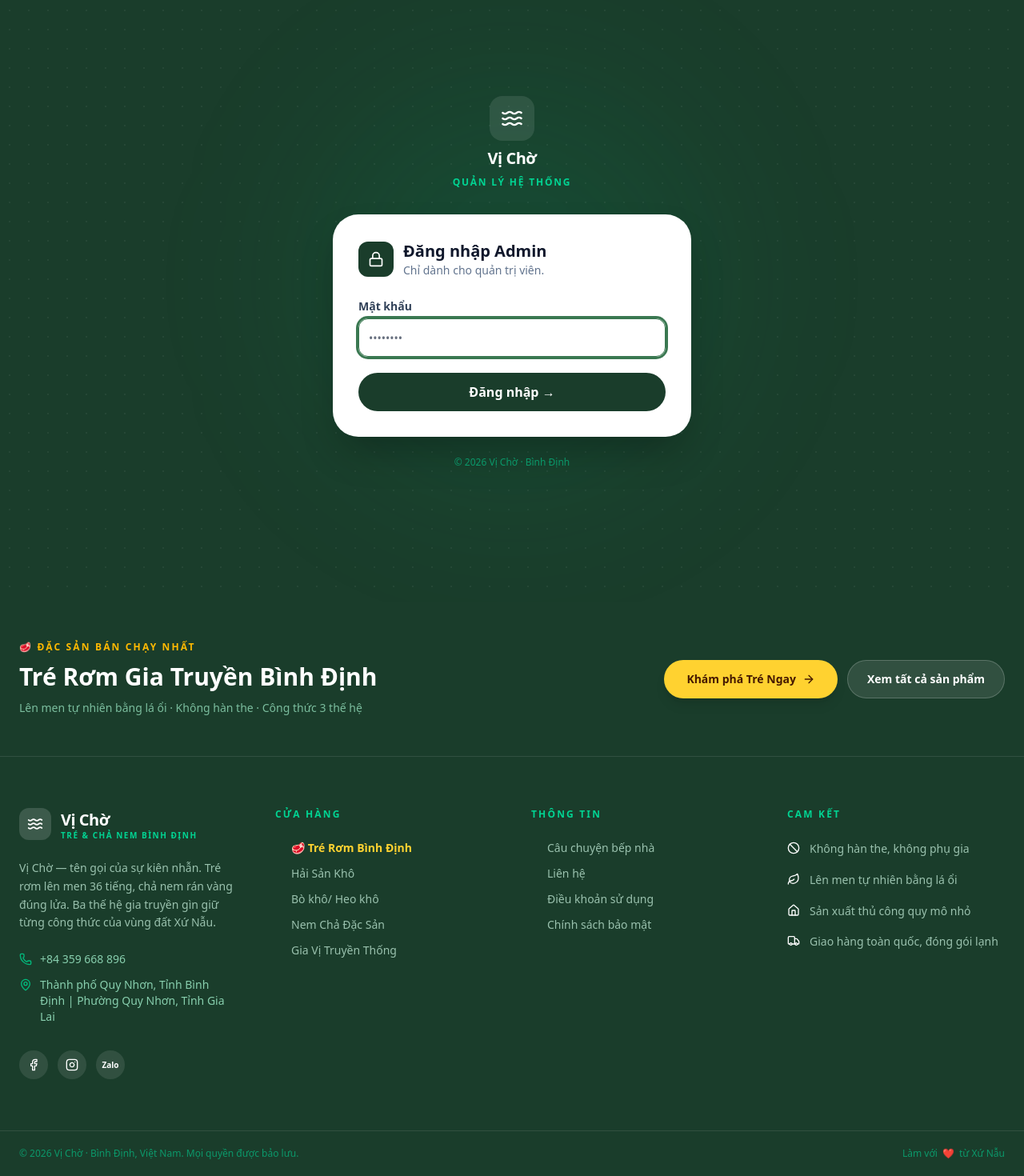
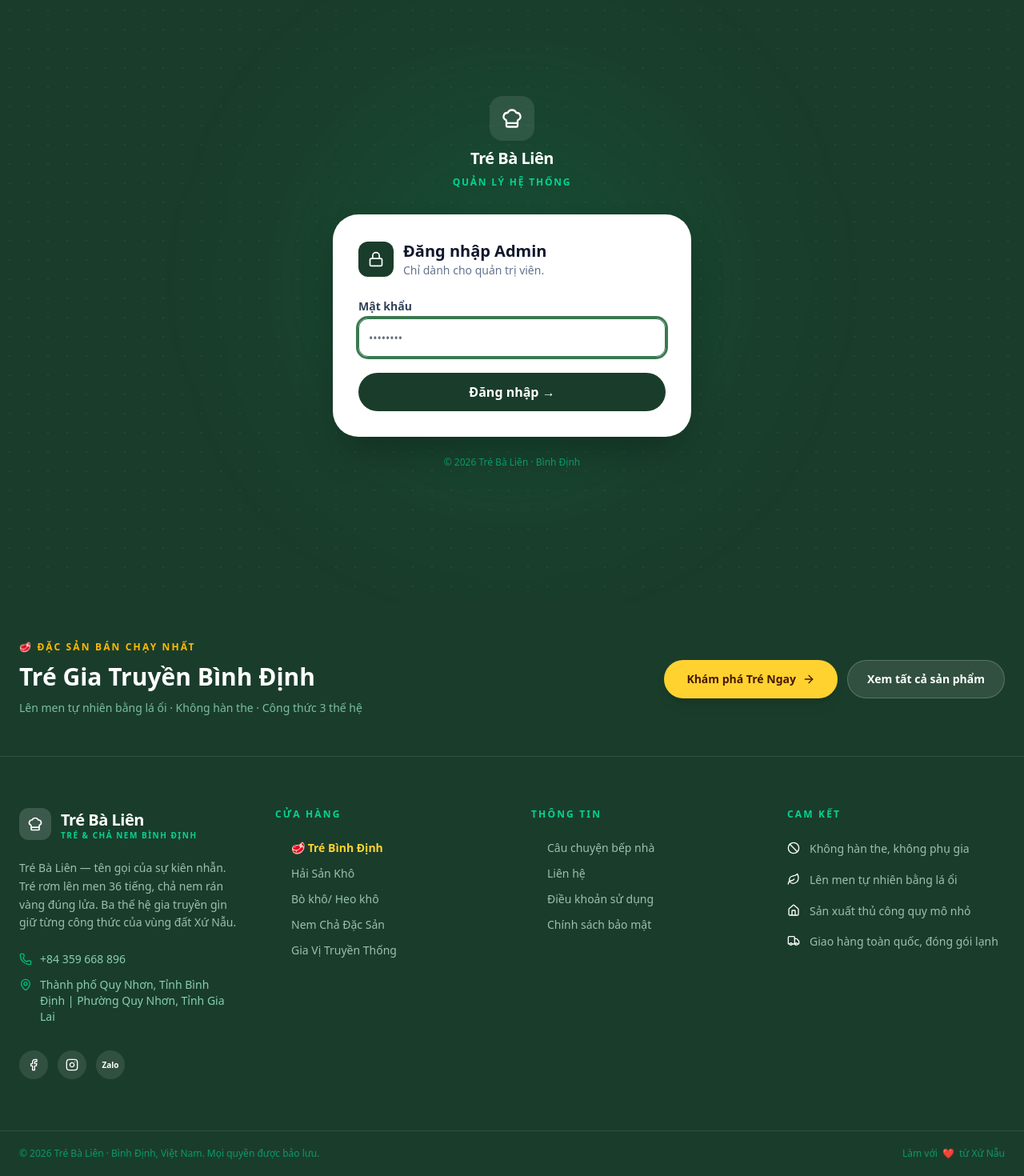
Before and after one commit to Watermelon9731/specialty-food-store, a Next.js app: page /admin/login in a window 1280 px wide. Shown: the part 47-1517 px from the top of the page at 80% size. Built offline with nearby package versions, Linux system fonts and the light colour scheme.

Commit message:
Updated UI/UX

```diff
--- a/src/app/about/page.tsx
+++ b/src/app/about/page.tsx
@@ -2,7 +2,7 @@ import Link from "next/link";
 import { Badge } from "@/components/ui/badge";
 import { Button } from "@/components/ui/button";
 import {
-  Waves,
+  ChefHat,
   Leaf,
   ShieldCheck,
   HeartHandshake,
--- a/src/app/admin/login/page.tsx
+++ b/src/app/admin/login/page.tsx
@@ -2,7 +2,7 @@
 
 import { useState } from "react";
 import { useRouter } from "next/navigation";
-import { Loader2, Lock, Waves } from "lucide-react";
+import { Loader2, Lock, ChefHat } from "lucide-react";
 import { Button } from "@/components/ui/button";
 import { Input } from "@/components/ui/input";
 import { Label } from "@/components/ui/label";
@@ -61,10 +61,10 @@ export default function AdminLoginPage() {
             className="inline-flex flex-col items-center gap-2 group"
           >
             <div className="bg-white/10 group-hover:bg-[#3a7851] p-3.5 rounded-2xl text-white transition-all duration-200">
-              <Waves className="h-7 w-7" />
+              <ChefHat className="h-7 w-7" />
             </div>
             <span className="text-white font-bold text-xl tracking-tight">
-              Vị Chờ
+              Tré Bà Liên
             </span>
             <span className="text-emerald-400 text-xs font-semibold tracking-[0.15em] uppercase">
               Quản lý hệ thống
@@ -131,7 +131,7 @@ export default function AdminLoginPage() {
         </div>
 
         <p className="text-center text-emerald-400/60 text-xs mt-6">
-          © {new Date().getFullYear()} Vị Chờ · Bình Định
+          © {new Date().getFullYear()} Tré Bà Liên · Bình Định
         </p>
       </div>
     </div>
--- a/src/app/categories/page.tsx
+++ b/src/app/categories/page.tsx
@@ -3,7 +3,7 @@ import { getCategoriesService } from "@/server/categories/service";
 import {
   ArrowRight,
   Fish,
-  Waves,
+  ChefHat,
   Beef,
   ChefHat,
   Leaf,
@@ -68,8 +68,8 @@ export default async function CategoriesPage() {
         <div className="absolute inset-0 bg-[radial-gradient(rgba(255,255,255,0.06)_1px,transparent_1px)] bg-size-[24px_24px] pointer-events-none" />
         <div className="container mx-auto max-w-7xl relative z-10">
           <div className="flex items-center gap-2 text-emerald-400 text-xs font-bold uppercase tracking-widest mb-4">
-            <Waves className="w-4 h-4" />
-            Vị Chờ
+            <ChefHat className="w-4 h-4" />
+            Tré Bà Liên
           </div>
           <h1 className="text-4xl md:text-5xl font-bold mb-4 leading-tight">
             Danh mục sản phẩm
--- a/src/app/contact/page.tsx
+++ b/src/app/contact/page.tsx
@@ -7,7 +7,7 @@ import { Input } from "@/components/ui/input";
 import { Label } from "@/components/ui/label";
 import { Textarea } from "@/components/ui/textarea";
 import {
-  Waves,
+  ChefHat,
   Phone,
   Mail,
   MapPin,
@@ -35,7 +35,7 @@ export default function ContactPage() {
         <div className="absolute inset-0 bg-[radial-gradient(rgba(255,255,255,0.05)_1px,transparent_1px)] bg-size-[24px_24px] pointer-events-none" />
         <div className="container mx-auto max-w-7xl relative z-10">
           <div className="flex items-center gap-2 text-emerald-400 text-xs font-bold uppercase tracking-widest mb-4">
-            <Waves className="w-4 h-4" />
+            <ChefHat className="w-4 h-4" />
             Liên hệ
           </div>
           <h1 className="text-4xl md:text-5xl font-bold mb-4">
--- a/src/app/products/page.tsx
+++ b/src/app/products/page.tsx
@@ -3,7 +3,7 @@ import { getCategoriesService } from "@/server/categories/service";
 import { ProductGrid } from "@/components/product/ProductGrid";
 import { Badge } from "@/components/ui/badge";
 import { Suspense } from "react";
-import { Waves, SlidersHorizontal } from "lucide-react";
+import { ChefHat, SlidersHorizontal } from "lucide-react";
 import Link from "next/link";
 
 export const dynamic = "force-dynamic";
@@ -48,8 +48,8 @@ export default async function ProductsPage({
         <div className="absolute inset-0 bg-[radial-gradient(rgba(255,255,255,0.06)_1px,transparent_1px)] bg-size-[24px_24px] pointer-events-none" />
         <div className="container mx-auto max-w-7xl relative z-10">
           <div className="flex items-center gap-2 text-emerald-400 text-xs font-bold uppercase tracking-widest mb-4">
-            <Waves className="w-4 h-4" />
-            Vị Chờ
+            <ChefHat className="w-4 h-4" />
+            Tré Bà Liên
           </div>
           <h1 className="text-4xl md:text-5xl font-bold mb-4 leading-tight">
             Tất cả sản phẩm
--- a/src/app/tre-binh-dinh/page.tsx
+++ b/src/app/tre-binh-dinh/page.tsx
@@ -6,7 +6,6 @@ import {
   ArrowRight,
   CheckCircle2,
   ChefHat,
-  Waves,
   Leaf,
   MapPin,
   PackageCheck,
@@ -469,7 +468,7 @@ export default function TrePage() {
           <div className="grid md:grid-cols-2 gap-16 items-center">
             <div>
               <Badge className="bg-emerald-50 text-emerald-700 border-emerald-200 mb-5 rounded-full px-4 py-1.5">
-                <Waves className="w-3.5 h-3.5 mr-1.5" />
+                <ChefHat className="w-3.5 h-3.5 mr-1.5" />
                 Nguyên liệu
               </Badge>
               <h2 className="text-3xl md:text-4xl font-bold text-slate-900 leading-tight mb-6">
--- a/src/components/cart/CartDrawer.tsx
+++ b/src/components/cart/CartDrawer.tsx
@@ -14,7 +14,7 @@ import {
   Plus,
   Minus,
   ShoppingBag,
-  Waves,
+  ChefHat,
   ArrowRight,
   X,
   Tag,
@@ -78,7 +78,7 @@ export function CartDrawer() {
             /* Empty state */
             <div className="flex flex-col items-center justify-center py-24 gap-5 text-center">
               <div className="h-20 w-20 bg-white border border-slate-100 rounded-3xl flex items-center justify-center shadow-sm">
-                <Waves className="h-9 w-9 text-slate-300" />
+                <ChefHat className="h-9 w-9 text-slate-300" />
               </div>
               <div>
                 <p className="text-lg font-bold text-slate-700 mb-1">
--- a/src/components/layout/Footer.tsx
+++ b/src/components/layout/Footer.tsx
@@ -4,7 +4,7 @@ import {
   ArrowRight,
   Ban,
   Facebook,
-  Waves,
+  ChefHat,
   House,
   Instagram,
   Leaf,
@@ -15,7 +15,7 @@ import {
 import Link from "next/link";
 
 const SHOP_LINKS = [
-  { href: PATH.TRE, label: "🥩 Tré Rơm Bình Định", highlight: true },
+  { href: PATH.TRE, label: "🥩 Tré Bình Định", highlight: true },
   { href: PATH.PRODUCTS_SEAFOOD, label: "Hải Sản Khô", highlight: false },
   { href: PATH.PRODUCTS_MEAT, label: "Bò khô/ Heo khô", highlight: false },
   { href: PATH.PRODUCTS_NEM_CHA, label: "Nem Chả Đặc Sản", highlight: false },
@@ -44,7 +44,7 @@ export function Footer() {
               🥩 Đặc sản bán chạy nhất
             </p>
             <h2 className="text-2xl md:text-3xl font-bold text-white leading-snug mb-2">
-              Tré Rơm Gia Truyền Bình Định
+              Tré Gia Truyền Bình Định
             </h2>
             <p className="text-emerald-200/70 text-sm leading-relaxed">
               Lên men tự nhiên bằng lá ổi · Không hàn the · Công thức 3 thế hệ
@@ -74,10 +74,10 @@ export function Footer() {
         <div className="sm:col-span-2 lg:col-span-1 space-y-6">
           <Link href="/" className="flex items-center gap-3 group">
             <div className="bg-white/15 group-hover:bg-[#3a7851] p-2.5 rounded-xl transition-all duration-200">
-              <Waves className="h-5 w-5 text-white" />
+              <ChefHat className="h-5 w-5 text-white" />
             </div>
             <div className="flex flex-col leading-none">
-              <span className="font-bold text-xl tracking-tight">Vị Chờ</span>
+              <span className="font-bold text-xl tracking-tight">Tré Bà Liên</span>
               <span className="text-[10px] text-emerald-400 font-semibold tracking-[0.15em] uppercase">
                 Tré & Chả Nem Bình Định
               </span>
@@ -85,7 +85,7 @@ export function Footer() {
           </Link>
 
           <p className="text-emerald-100/70 text-sm leading-relaxed max-w-xs">
-            Vị Chờ — tên gọi của sự kiên nhẫn. Tré rơm lên men 36 tiếng, chả nem
+            Tré Bà Liên — tên gọi của sự kiên nhẫn. Tré rơm lên men 36 tiếng, chả nem
             rán vàng đúng lửa. Ba thế hệ gia truyền gìn giữ từng công thức của
             vùng đất Xứ Nẫu.
           </p>
@@ -227,7 +227,7 @@ export function Footer() {
       <div className="border-t border-white/10">
         <div className="container mx-auto px-4 md:px-6 py-5 max-w-7xl flex flex-col sm:flex-row items-center justify-between gap-3 text-xs text-emerald-400/60">
           <p>
-            © {new Date().getFullYear()} Vị Chờ · Bình Định, Việt Nam. Mọi quyền
+            © {new Date().getFullYear()} Tré Bà Liên · Bình Định, Việt Nam. Mọi quyền
             được bảo lưu.
           </p>
           <p className="flex items-center gap-1">
--- a/src/components/layout/Header.tsx
+++ b/src/components/layout/Header.tsx
@@ -9,7 +9,7 @@ import {
 } from "@/components/ui/sheet";
 import { PATH } from "@/constants/path";
 import { useCart } from "@/hooks/use-cart";
-import { Waves, Menu, ShoppingBag } from "lucide-react";
+import { ChefHat, Menu, ShoppingBag } from "lucide-react";
 import Link from "next/link";
 import { usePathname } from "next/navigation";
 import { useEffect, useState } from "react";
@@ -62,11 +62,11 @@ export function Header() {
         {/* ── Logo ── */}
         <Link href="/" className="flex items-center gap-2.5 group shrink-0">
           <div className="bg-[#1a3d2b] group-hover:bg-[#3a7851] p-2 rounded-xl text-white shadow-md transition-all duration-200 group-hover:scale-110">
-            <Waves className="h-5 w-5" />
+            <ChefHat className="h-5 w-5" />
           </div>
           <div className="flex flex-col leading-none">
             <span className="font-bold text-[17px] tracking-tight text-slate-900">
-              Vị Chờ
+              Tré Bà Liên
             </span>
             <span className="text-[10px] text-[#3a7851] font-semibold tracking-[0.12em] uppercase hidden sm:block">
               Tré & Chả Nem Bình Định
@@ -144,11 +144,11 @@ export function Header() {
               {/* Sidebar header */}
               <div className="flex items-center gap-2.5 p-6 border-b border-slate-200/60">
                 <div className="bg-[#1a3d2b] p-2 rounded-xl text-white">
-                  <Waves className="h-5 w-5" />
+                  <ChefHat className="h-5 w-5" />
                 </div>
                 <div className="flex flex-col leading-none">
                   <span className="font-bold text-[17px] tracking-tight text-slate-900">
-                    Vị Chờ
+                    Tré Bà Liên
                   </span>
                   <span className="text-[10px] text-[#3a7851] font-semibold tracking-[0.12em] uppercase">
                     Tré & Chả Nem Bình Định
```
Also changed, not shown: src/app/layout.tsx (+4 -4 lines), src/app/icon.svg.
